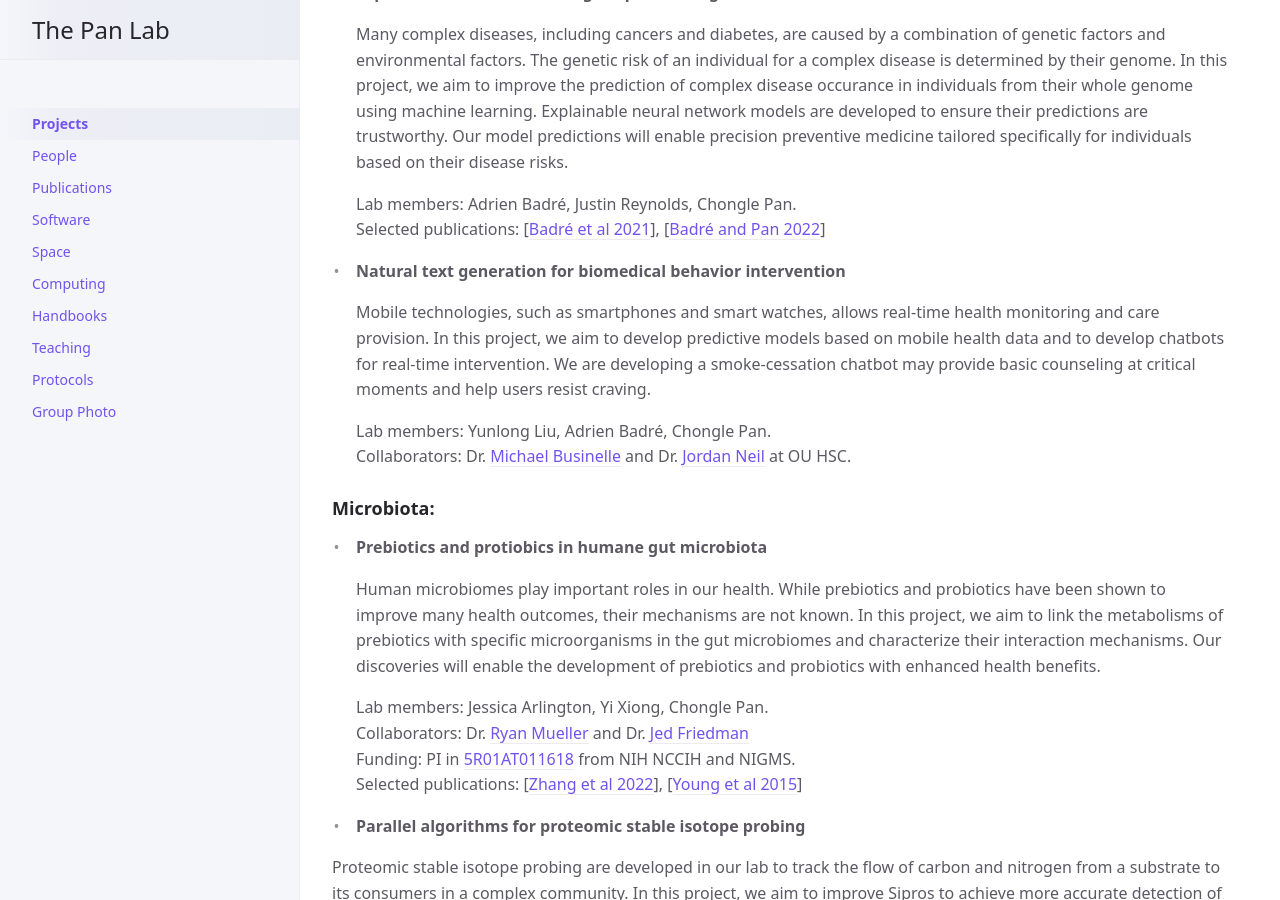
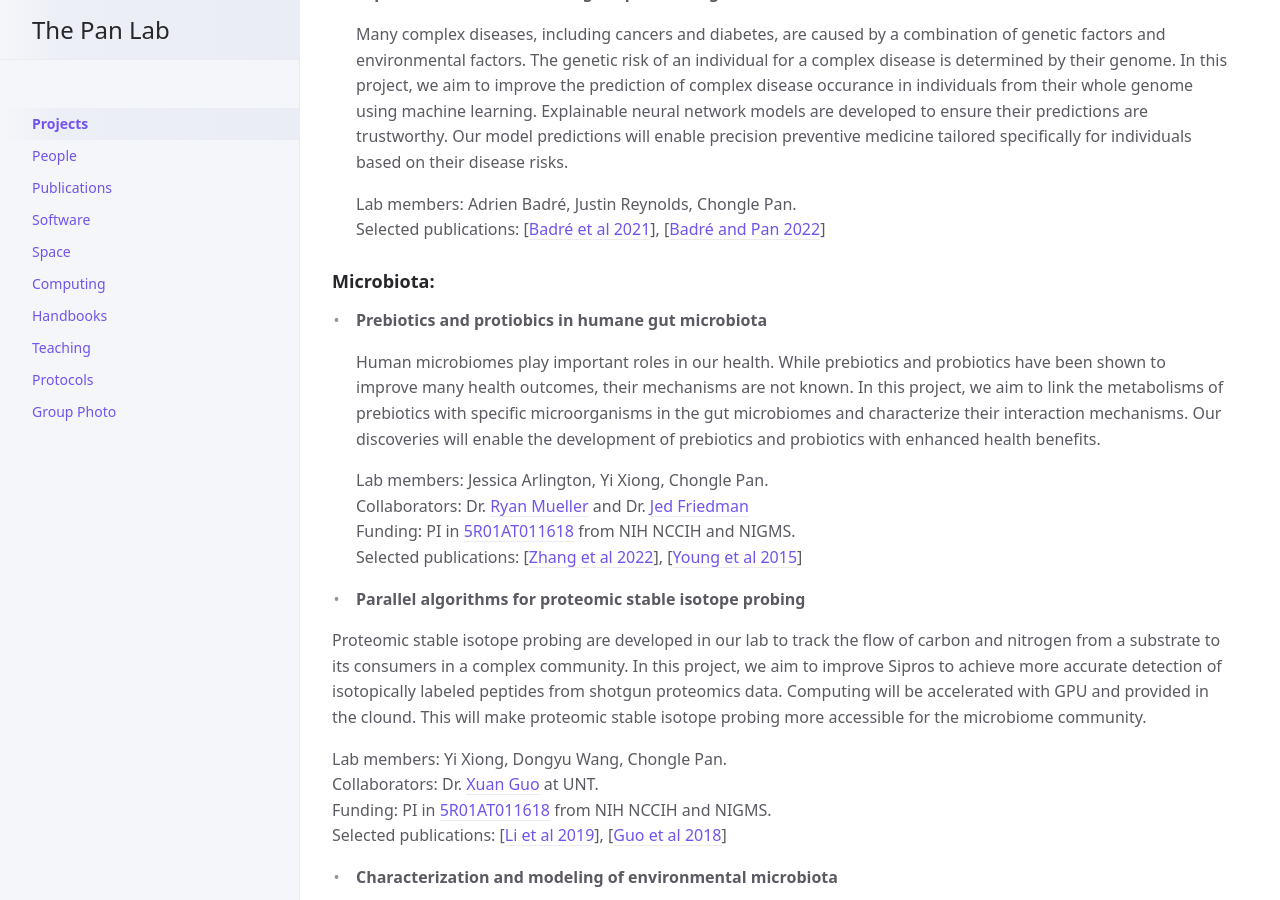
Before and after one commit to thepanlab/thepanlab.github.io, a Jekyll site: the page built from docs/projects.md, in a window 1280 px wide and 900 px high, scrolled down 534 px. Built offline with Jekyll 4.4.1, drawn with Linux system fonts in a browser that asks for light colours.

Commit message:
Update projects.md
Remove section "Natural text generation**"

```diff
--- a/docs/projects.md
+++ b/docs/projects.md
@@ -29,14 +29,6 @@ nav_order: 1
   Lab members: Adrien Badré, Justin Reynolds, Chongle Pan.
   Selected publications: [[Badré et al 2021](https://pubmed.ncbi.nlm.nih.gov/33009504/)], [[Badré and Pan 2022](https://pubmed.ncbi.nlm.nih.gov/35462722/)]
 
-- **Natural text generation for biomedical behavior intervention**
-
-  Mobile technologies, such as smartphones and smart watches, allows real-time health monitoring and care provision. In this project, we aim to develop predictive
-  models based on mobile health data and to develop chatbots for real-time intervention. We are developing a smoke-cessation chatbot may provide basic counseling
-  at critical moments and help users resist craving.
-
-  Lab members: Yunlong Liu, Adrien Badré, Chongle Pan.
-  Collaborators: Dr. [Michael Businelle](http://www.businellelab.com) and Dr. [Jordan Neil](https://medicine.ouhsc.edu/Academic-Departments/Family-and-Preventive-Medicine/Research/Research-Faculty-Profiles/jordan-neil-phd-1) at OU HSC.
 
 
 ### **Microbiota:**
```
